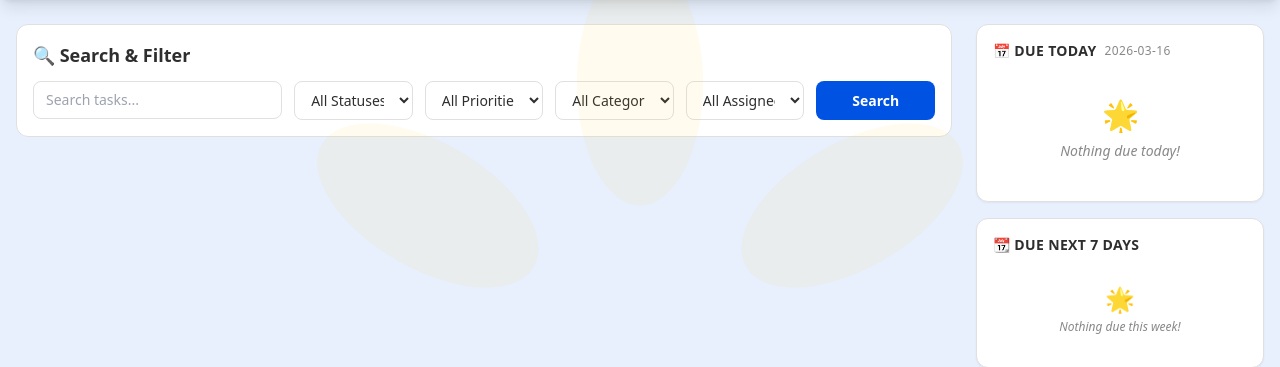
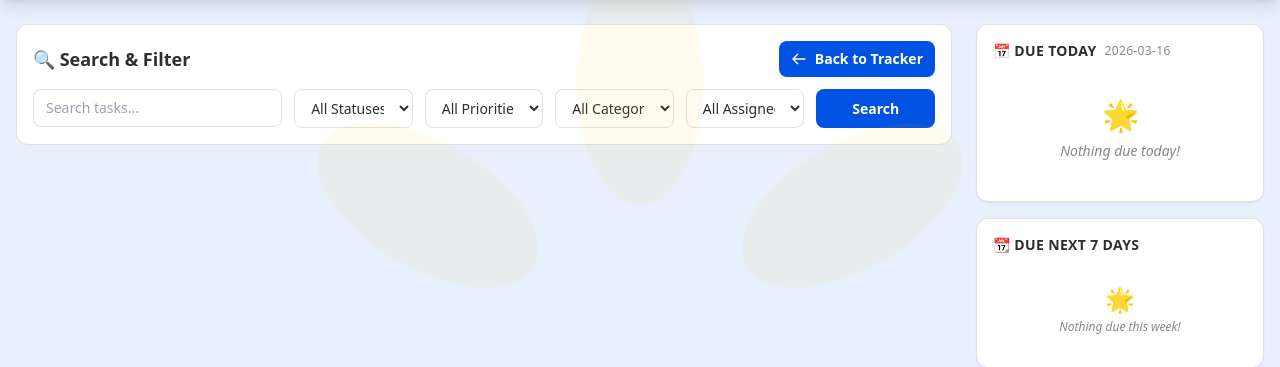
Before and after one commit to shalingandhi-samy/Samy, a FastAPI app: page / in a window 1280 px wide, after a click on "Search & Filter". Shown: the part 72-439 px from the top of the page. Run offline with FastAPI, Linux system fonts and the light colour scheme; data comes from the database, SQL or seed files in the repository; data that the repository does not hold is empty; some libraries are stand-ins or nearby versions.

Commit message:
feat: add Back to Tracker button on Search & Filter panel

```diff
--- a/templates/index.html
+++ b/templates/index.html
@@ -148,7 +148,19 @@
                 <!-- Search Panel (hidden by default) -->
                 <div id="search-panel" class="hidden">
             <div class="bg-white rounded-xl border border-walmart-gray-50 p-4 mb-4 fade-in">
-                <h3 class="text-lg font-bold text-walmart-gray-160 mb-3">🔍 Search & Filter</h3>
+                <div class="flex items-center justify-between mb-3">
+                    <h3 class="text-lg font-bold text-walmart-gray-160">🔍 Search & Filter</h3>
+                    <button
+                        onclick="document.getElementById('search-panel').classList.add('hidden'); document.getElementById('week-content').classList.remove('hidden');"
+                        class="inline-flex items-center gap-2 bg-walmart-blue-100 hover:bg-walmart-blue-110 active:bg-walmart-blue-130 text-white text-sm font-semibold px-3 py-2 rounded-lg transition-colors focus:outline-none focus:ring-2 focus:ring-walmart-blue-100"
+                        aria-label="Back to Tracker"
+                    >
+                        <svg class="w-4 h-4" fill="none" stroke="currentColor" viewBox="0 0 24 24">
+                            <path stroke-linecap="round" stroke-linejoin="round" stroke-width="2" d="M10 19l-7-7m0 0l7-7m-7 7h18" />
+                        </svg>
+                        Back to Tracker
+                    </button>
+                </div>
                 <form
                     hx-get="/search"
                     hx-target="#search-results"
```
Also changed, not shown: 1 other file.
